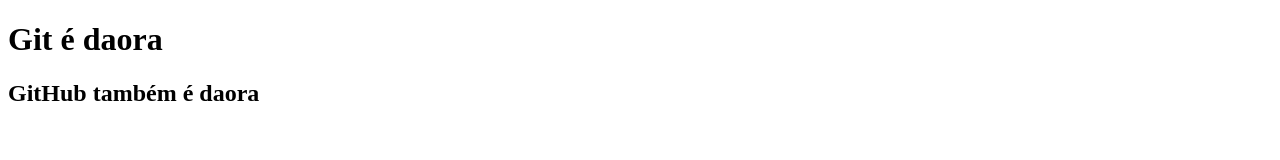
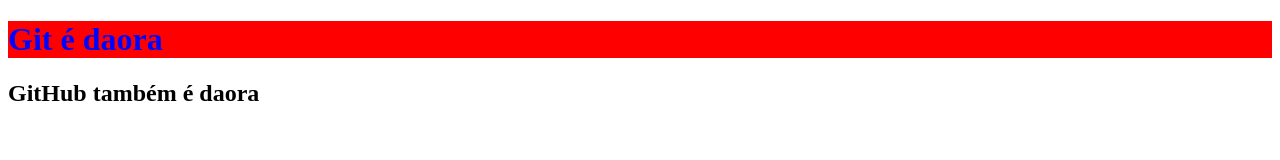
Before and after one commit to NandoAntonio/meu-repositorio-teste, a plain HTML site: page index.html in a window 1280 px wide. Drawn offline with Linux system fonts and the light colour scheme.

Commit message:
Adicionando alterações para praticar o merge

```diff
--- a/index.html
+++ b/index.html
@@ -4,6 +4,13 @@
     <meta charset="UTF-8">
     <meta name="viewport" content="width=device-width, initial-scale=1.0">
     <title>Aprendendo sobre Git e GitHub</title>
+
+    <style>
+        h1 {
+            color: blue;
+            background-color: red;
+        }
+    </style>
 </head>
 <body>
     <h1 class="main-title">Git é daora</h1>
```
